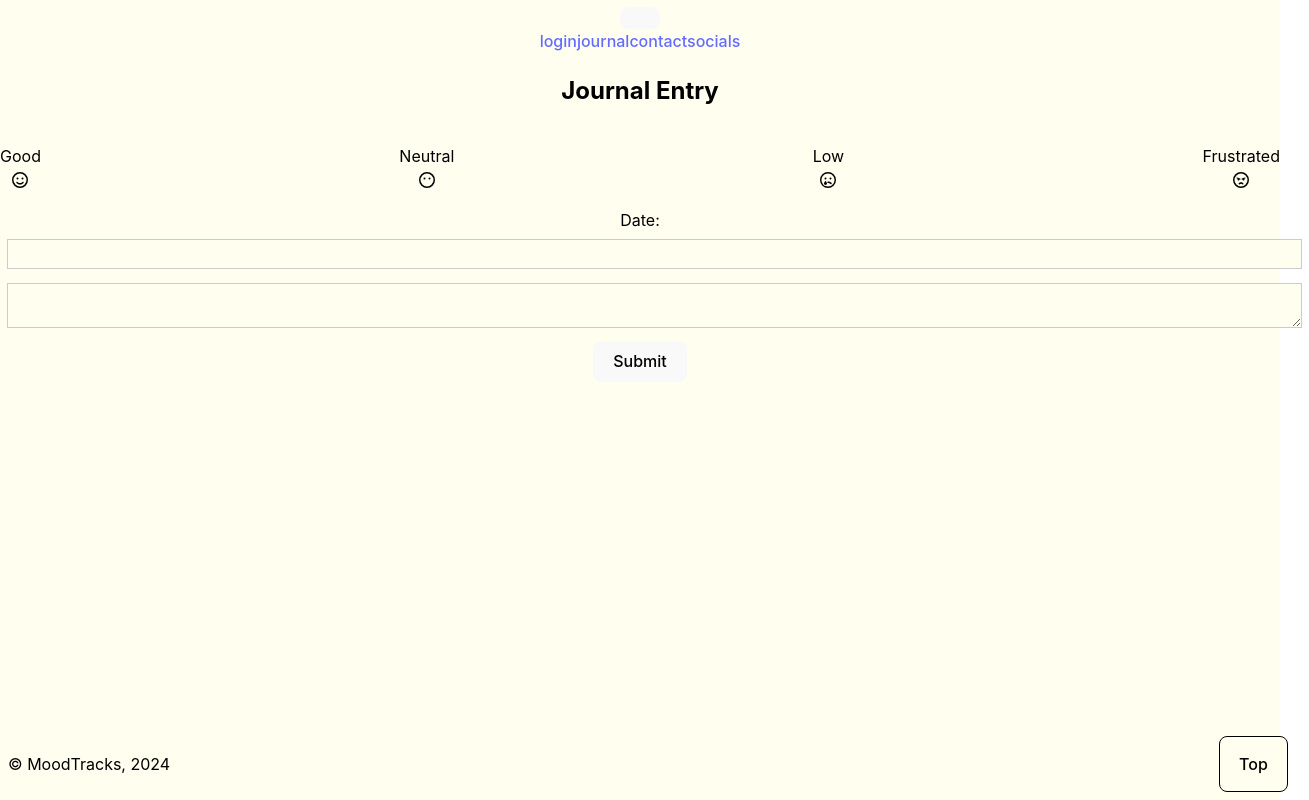
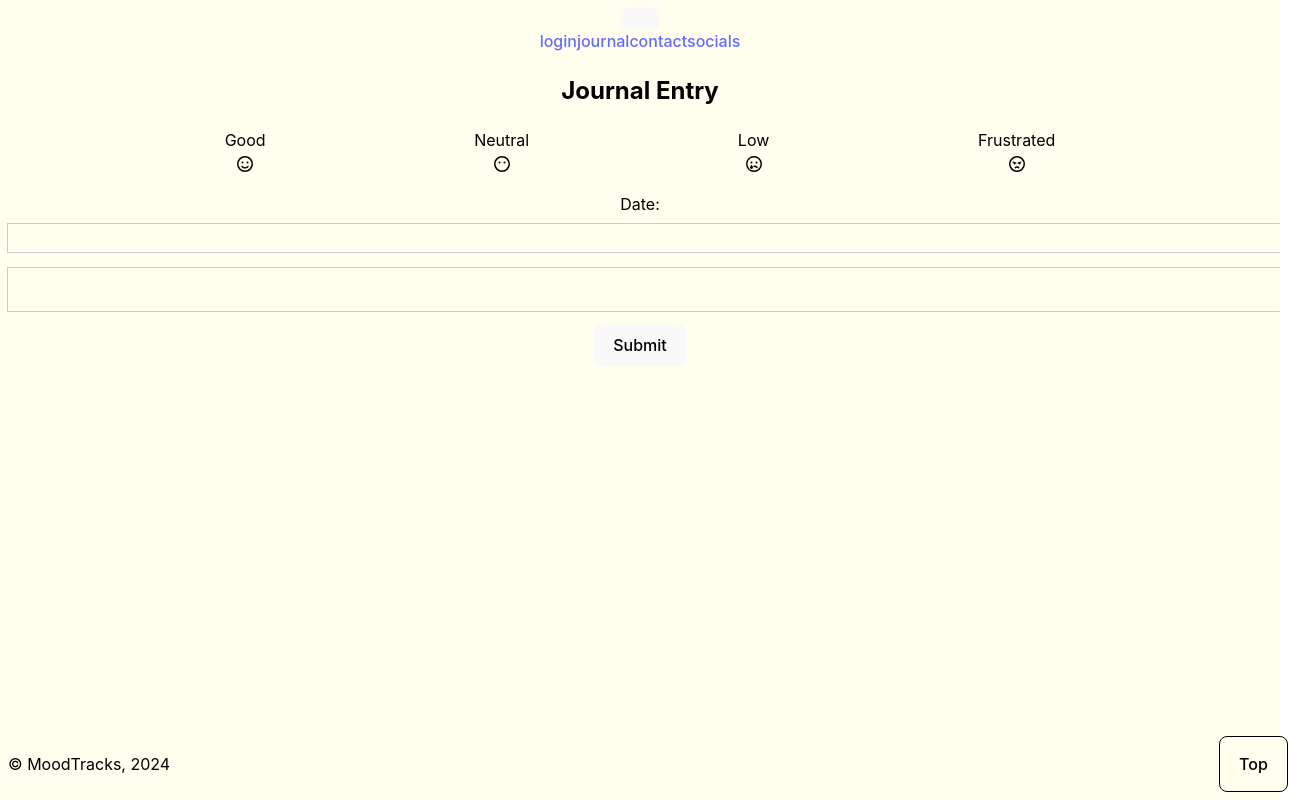
Before and after one commit to Billy-Rowden/MoodTracks, a React (Vite) app: page /journal in a window 1280 px wide. Shown: the whole page, 1309 px wide, since content can reach past the window. Built offline with nearby package versions, Linux system fonts and the light colour scheme.

Commit message:
added hover to emoji moods

```diff
--- a/src/App.css
+++ b/src/App.css
@@ -1,9 +1,9 @@
 #root {
   max-width: 100vw;
   min-height: 100vh;
-  margin: 0 auto;
   background-color: #fffeef;
   text-align: center;
+  overflow: hidden;
 }
 
 nav {
--- a/src/components/EmotionBar/index.css
+++ b/src/components/EmotionBar/index.css
@@ -0,0 +1,17 @@
+.emojiContainer {
+    margin: 1em;
+    display: flex;
+}
+
+.emojis {
+    justify-content: space-evenly;
+}
+
+.mood {
+transition: transform 0.3s ease;
+}
+
+.mood:hover {
+    transform: scale(1.3);
+    cursor: pointer;
+}
--- a/src/components/EmotionBar/index.jsx
+++ b/src/components/EmotionBar/index.jsx
@@ -6,11 +6,11 @@ import './index.css'
 function EmojiBar() {
     return (
         <Card className="emojiContainer">
-            <Card.Body>
-                <p> Good <br></br><FontAwesomeIcon icon={faSmile} /> </p>
-                <p> Neutral <br></br><FontAwesomeIcon icon={faMehBlank} /></p>
-                <p>Low <br></br><FontAwesomeIcon icon={faSadTear} /></p>
-                <p>Frustrated <br></br><FontAwesomeIcon icon={faAngry} /></p>
+            <Card.Body className="emojis">
+                <div className="mood"> Good <br></br><FontAwesomeIcon icon={faSmile} /> </div>
+                <div className="mood"> Neutral <br></br><FontAwesomeIcon icon={faMehBlank} /></div>
+                <div className="mood">Low <br></br><FontAwesomeIcon icon={faSadTear} /></div>
+                <div className="mood">Frustrated <br></br><FontAwesomeIcon icon={faAngry} /></div>
             </Card.Body>
         </Card>
     )
```
